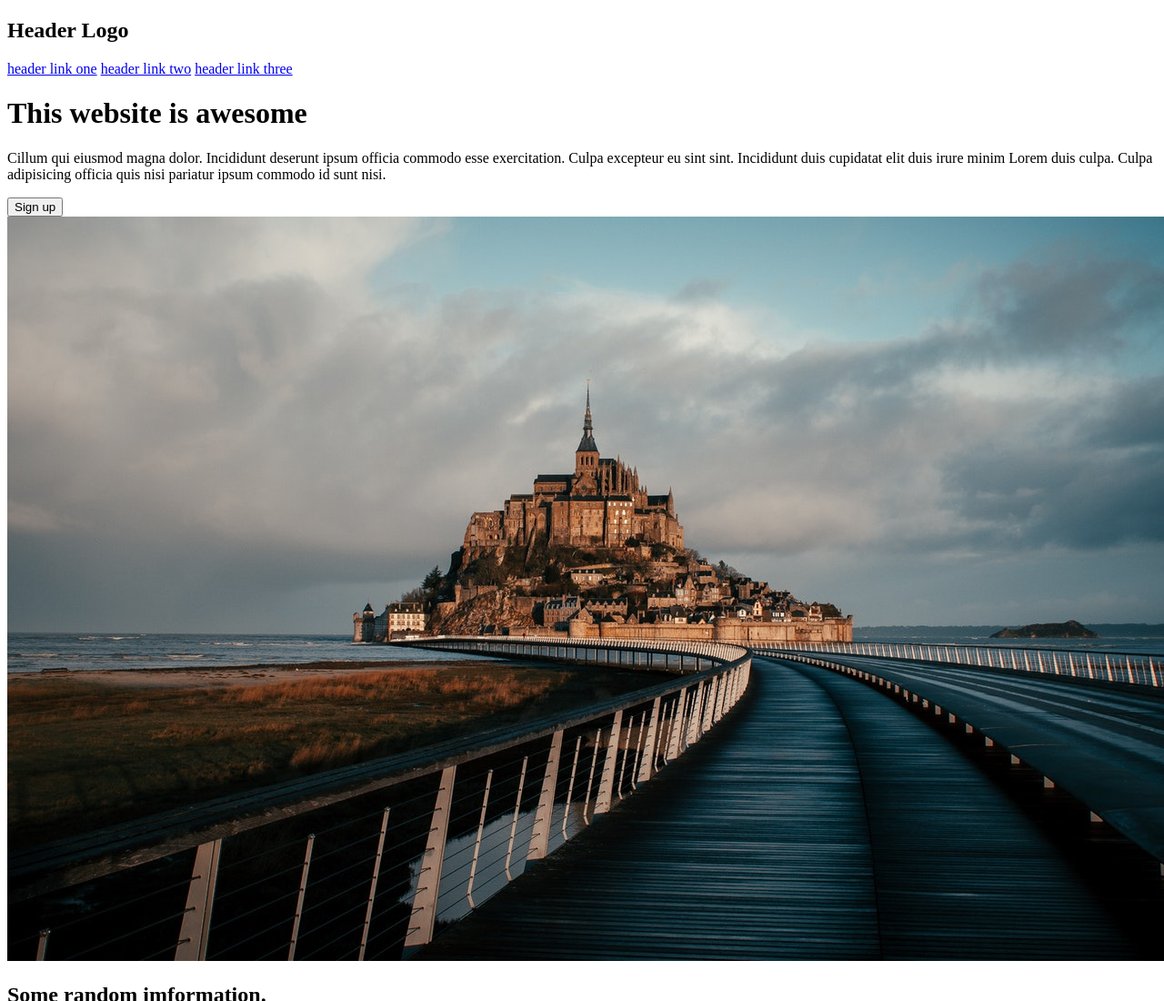
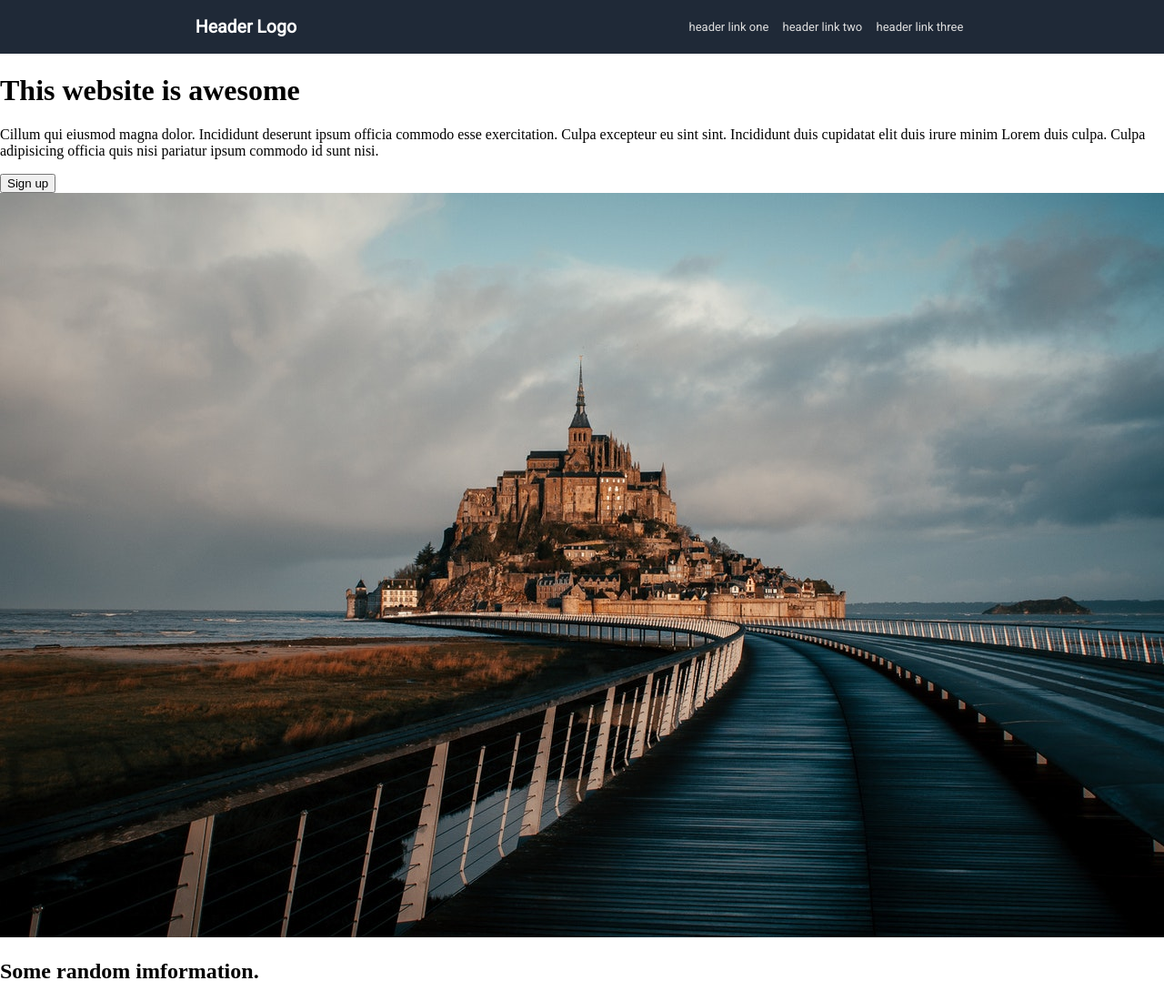
Before and after one commit to Sepulgarin/LANDING-PAGE, a plain HTML site: page index.html in a window 1280 px wide. Shown: the top 1100 px of the page at 91% size. Drawn offline with Linux system fonts and the light colour scheme.

Commit message:
Style header css

```diff
--- a/index.html
+++ b/index.html
@@ -6,15 +6,17 @@
     <meta http-equiv="X-UA-Compatible" content="IE=edge">
     <meta name="viewport" content="width=device-width, initial-scale=1.0">
     <title>Home</title>
+    <link rel="stylesheet" href="style.css">
 </head>
 
 <body>
     <div class="header">
-        <h2>Header Logo</h1>
+        <h2>Header Logo</h2>
+        <div class="container">
             <a href="#">header link one</a>
             <a href="#">header link two</a>
             <a href="#">header link three</a>
-
+        </div>
     </div>
     <div class="section1">
         <h1>This website is awesome</h1>
--- a/style.css
+++ b/style.css
@@ -0,0 +1,22 @@
+@import url('https://fonts.googleapis.com/css2?family=Roboto&display=swap');
+
+body{
+    margin: 0;
+}
+
+.header{
+    display:flex;
+    justify-content: space-around;
+    align-items: center;
+    background-color: #1f2937;
+    color: white;
+    font-family: "roboto", sans-serif ;
+    padding: 2px;
+    font-size: 13px;
+}
+
+a{
+    text-decoration: none;
+    color: rgb(223, 223, 223);
+    margin: 6px;
+}
```
